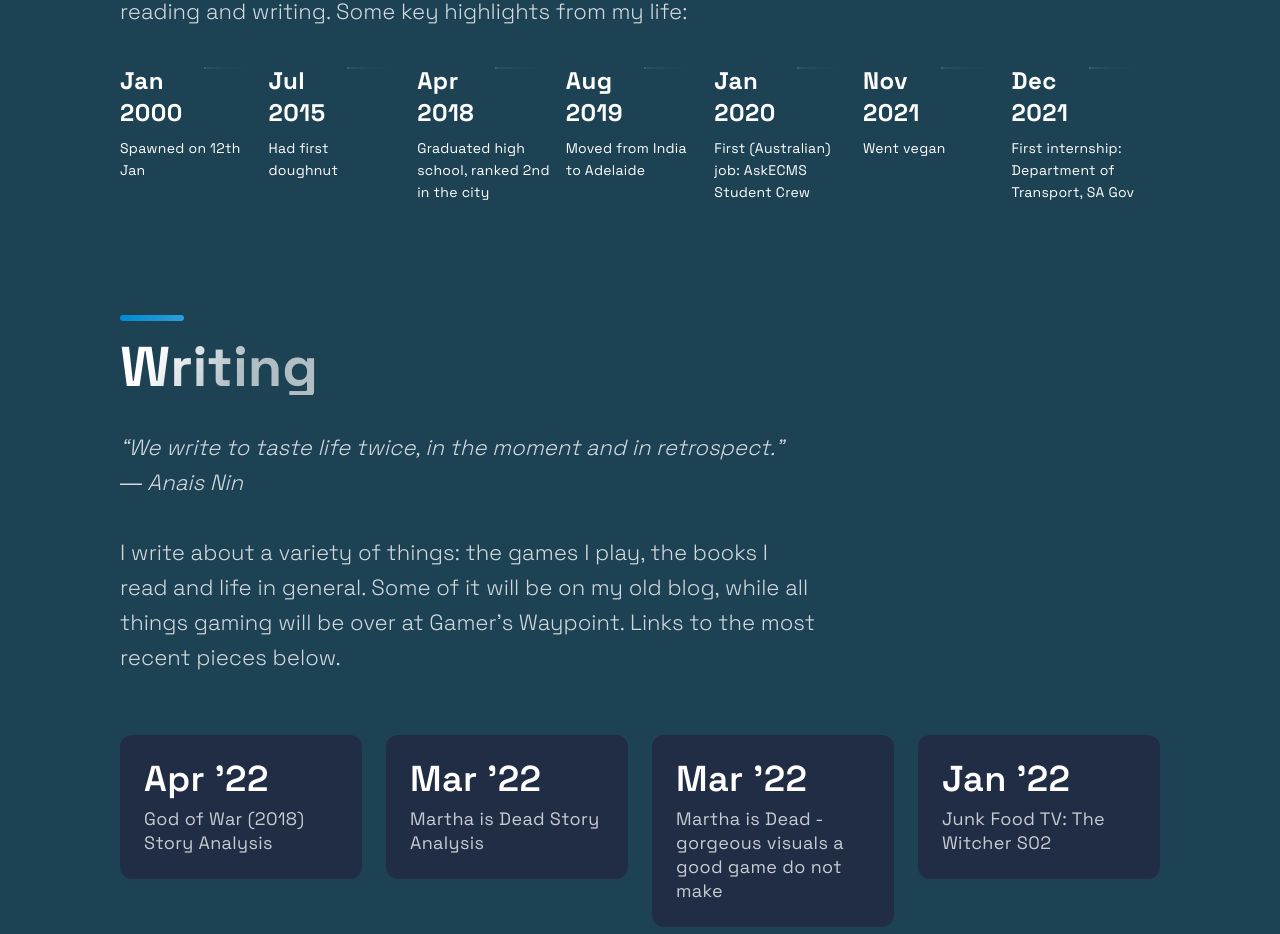
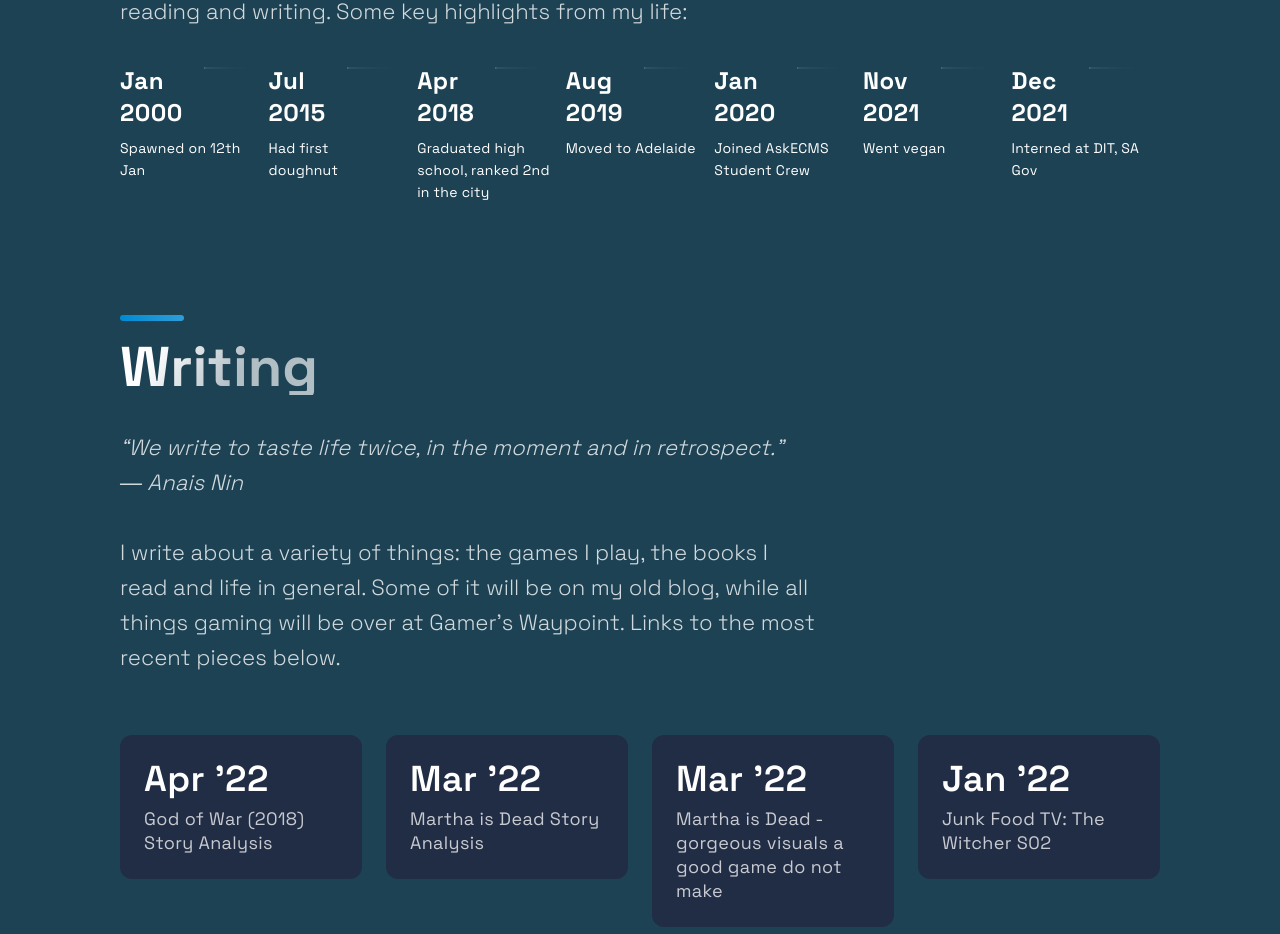
Before and after one commit to AwkwardLiSFan/personal-space, a Next.js app: page / in a window 1280 px wide. Shown: the part 3500-4434 px from the top of the page. Built offline with nearby package versions, Linux system fonts and the light colour scheme.

Commit message:
updated timeline

```diff
--- a/src/constants/constants.js
+++ b/src/constants/constants.js
@@ -41,8 +41,8 @@ export const TimeLineData = [
   { year: 'Jan 2000', text: 'Spawned on 12th Jan'},
   { year: 'Jul 2015', text: 'Had first doughnut'},
   { year: 'Apr 2018', text: 'Graduated high school, ranked 2nd in the city'},
-  { year: 'Aug 2019', text: 'Moved from India to Adelaide'},
-  { year: 'Jan 2020', text: 'First (Australian) job: AskECMS Student Crew'},
+  { year: 'Aug 2019', text: 'Moved to Adelaide'},
+  { year: 'Jan 2020', text: 'Joined AskECMS Student Crew'},
   { year: 'Nov 2021', text: 'Went vegan'},
-  { year: 'Dec 2021', text: 'First internship: Department of Transport, SA Gov'},
+  { year: 'Dec 2021', text: 'Interned at DIT, SA Gov'},
 ];
```
